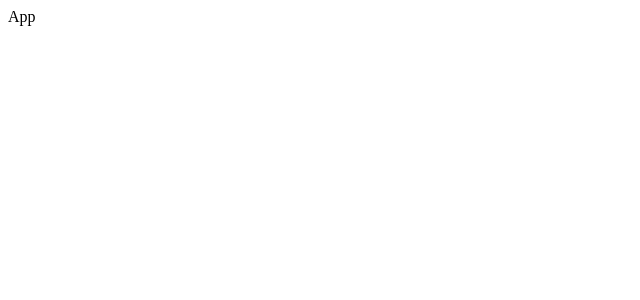
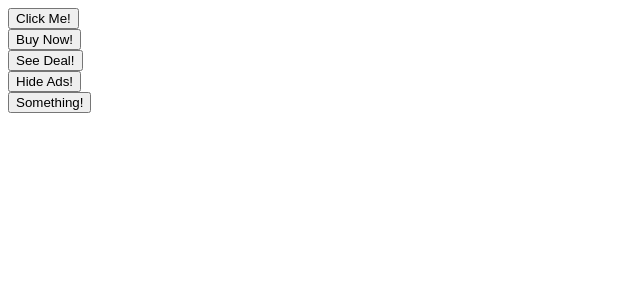
Before and after one commit to zakarya/react-course-comps, a React (Create React App) app: page / in a window 1280 px wide. Shown: the top 300 px of the page, without its empty margins (0-640 px from the left). Built offline with nearby package versions, Linux system fonts and the light colour scheme.

Commit message:
Starting the code for the Buttons component and learn about the Children prop

```diff
--- a/src/App.js
+++ b/src/App.js
@@ -1,5 +1,25 @@
+import Button from "./Button";
+
 function App() {
-  return <div>App</div>;
+  return (
+    <div>
+      <div>
+        <Button>Click Me!</Button>
+      </div>
+      <div>
+        <Button>Buy Now!</Button>
+      </div>
+      <div>
+        <Button>See Deal!</Button>
+      </div>
+      <div>
+        <Button>Hide Ads!</Button>
+      </div>
+      <div>
+        <Button>Something!</Button>
+      </div>
+    </div>
+  );
 }
 
 export default App;
--- /dev/null
+++ b/src/Button.js
@@ -0,0 +1,5 @@
+function Button({ children }) {
+  return <button>{children}</button>;
+}
+
+export default Button;
```
